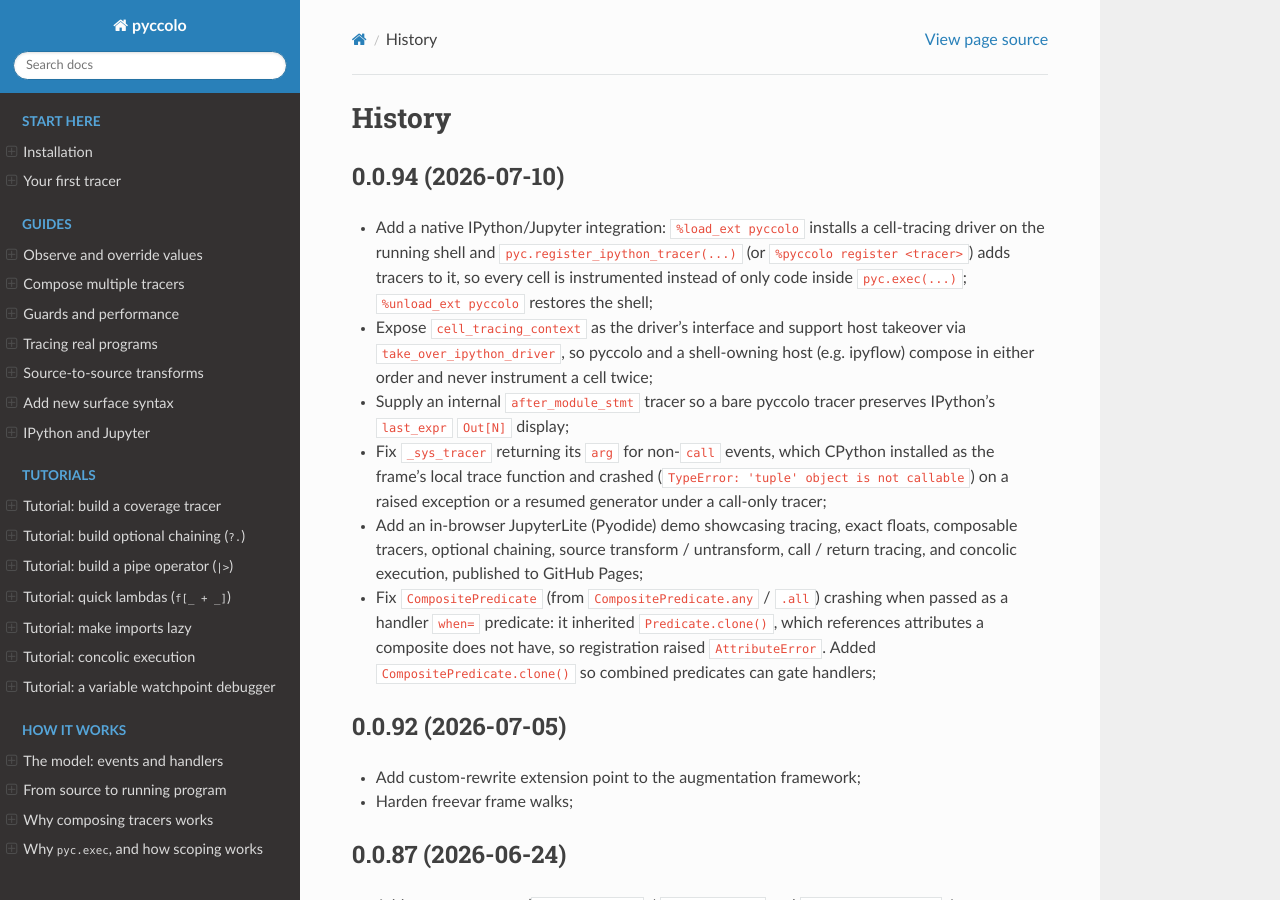
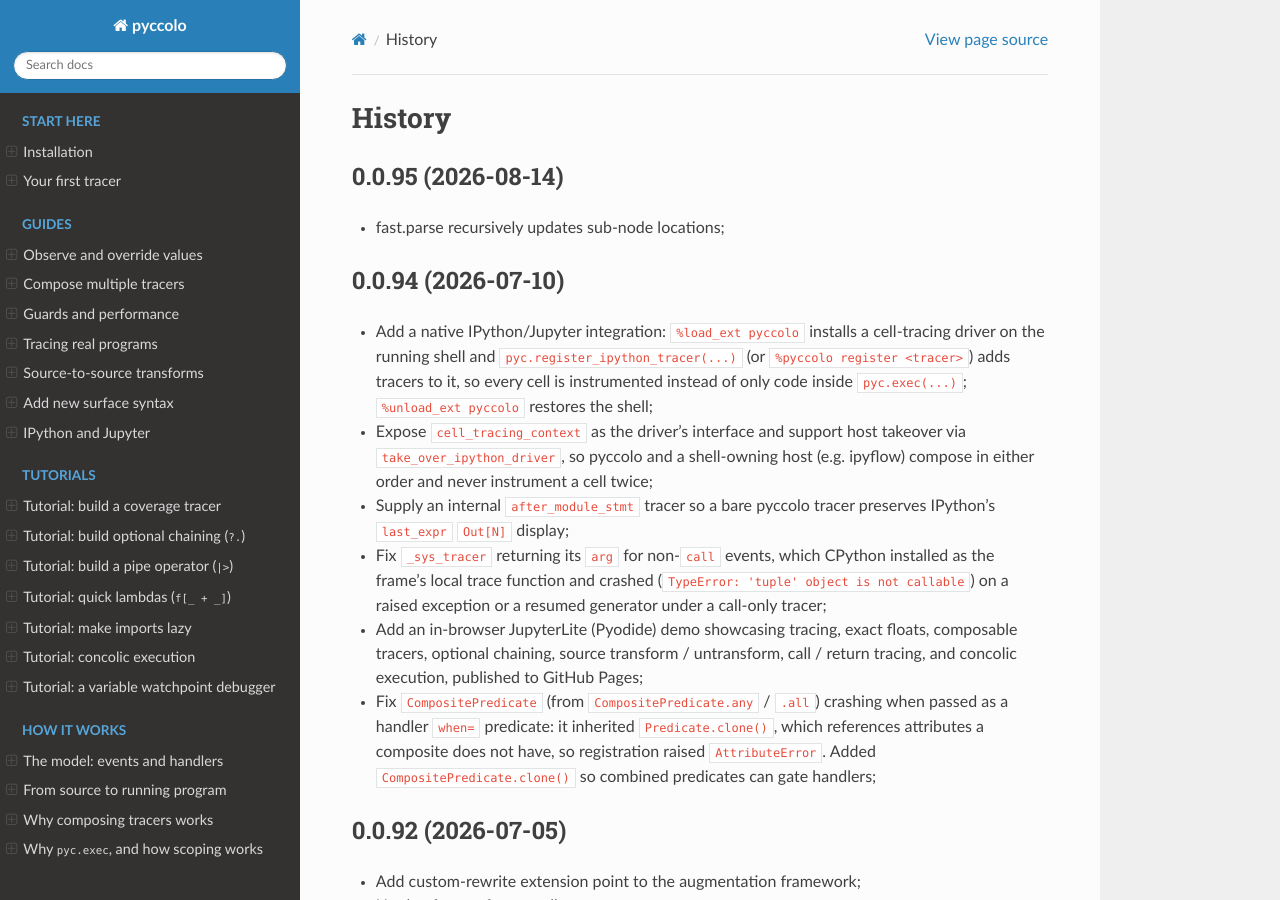
Before and after one commit to smacke/pyccolo, a Sphinx documentation site: the page built from docs/HISTORY.rst, in a window 1280 px wide and 900 px high. Built offline with Sphinx 7.4.7 and the Read the Docs theme 3.1.0, drawn with Linux system fonts in a browser that asks for light colours; pages that are not in the unit, such as notebooks, are missing from menus.

Commit message:
[no ci] update history

```diff
--- a/docs/HISTORY.rst
+++ b/docs/HISTORY.rst
@@ -1,5 +1,9 @@
 History
 =======
+
+0.0.95 (2026-08-14)
+-------------------
+* fast.parse recursively updates sub-node locations;
 
 0.0.94 (2026-07-10)
 -------------------
```
